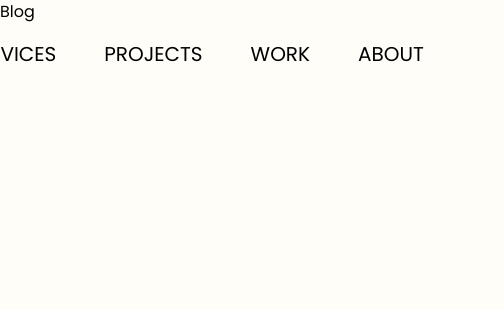
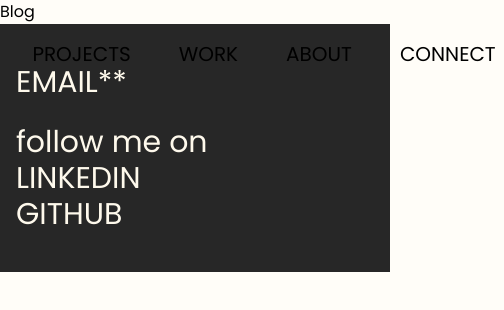
Before and after one commit to rjwilliams87/portfolio, a Next.js app: page /blog in a window 390 px wide. Shown: the top 310 px of the page, 504 px wide, since content can reach past the window. Built offline with nearby package versions, Linux system fonts and the light colour scheme; what @contentful/rich-text-types would draw is missing.

Commit message:
chore: contact component

```diff
--- a/src/app/layout.tsx
+++ b/src/app/layout.tsx
@@ -2,7 +2,7 @@
 import { Poppins } from "next/font/google";
 import { clsx } from "clsx";
 
-import { Navigation } from "@/global/components";
+import { Contact, Navigation } from "@/global/components";
 
 import "./globals.css";
 
@@ -26,6 +26,7 @@
       <body className={poppins.className}>
         <Navigation />
         {children}
+        <Contact />
       </body>
     </html>
   );
--- a/src/data/graphql/pages.graphql
+++ b/src/data/graphql/pages.graphql
@@ -55,6 +55,8 @@
         width
         height
       }
+      completionYear
+      tools
       __typename
     }
   }
--- a/src/data/schema/projects-schema.ts
+++ b/src/data/schema/projects-schema.ts
@@ -15,6 +15,8 @@
         description: generateRichTextSchema(),
         image: imageSchema,
         title: z.string(),
+        completionYear: z.string(),
+        tools: z.array(z.string()),
       }),
     ),
   }),
--- /dev/null
+++ b/src/global/components/contact/contact.tsx
@@ -0,0 +1,41 @@
+export function Contact() {
+  return (
+    <div
+      className="page-section bg-brand-background-dark text-brand-background lg:min-h-svh"
+      id="contact"
+    >
+      <div className="site-content-container">
+        {/* <h2 id="services">CONTACT</h2> */}
+        <div>
+          <a
+            className="text-3xl lg:text-8xl hover:text-brand-red"
+            href="mailto:ryanjacobwilliams@gmail.com"
+            target="_blank"
+          >
+            <span>EMAIL**</span>
+          </a>
+        </div>
+
+        <div className="pt-6 text-3xl">follow me on</div>
+        <div>
+          <a
+            className="text-3xl lg:text-8xl hover:text-brand-blue"
+            href="mailto:ryanjacobwilliams@gmail.com"
+            target="_blank"
+          >
+            <span>LINKEDIN</span>
+          </a>
+        </div>
+        <div>
+          <a
+            className="text-3xl lg:text-8xl hover:text-brand-orange"
+            href="mailto:ryanjacobwilliams@gmail.com"
+            target="_blank"
+          >
+            <span>GITHUB</span>
+          </a>
+        </div>
+      </div>
+    </div>
+  );
+}
--- /dev/null
+++ b/src/global/components/contact/index.ts
@@ -0,0 +1 @@
+export * from "./contact";
--- a/src/global/components/index.ts
+++ b/src/global/components/index.ts
@@ -1,4 +1,5 @@
 export * from "./accordion";
+export * from "./contact";
 export * from "./dynamic-component";
 export * from "./navigation";
 export * from "./pill";
--- a/src/global/components/navigation/navigation.content.ts
+++ b/src/global/components/navigation/navigation.content.ts
@@ -15,8 +15,8 @@
     href: "#about",
     label: "ABOUT",
   },
-  // {
-  //   href: "/blog",
-  //   label: "JOURNAL",
-  // },
+  {
+    href: "#contact",
+    label: "CONNECT",
+  },
 ];
--- a/src/global/components/rotating-cta/rotating-cta.tsx
+++ b/src/global/components/rotating-cta/rotating-cta.tsx
@@ -21,9 +21,9 @@
 
   return (
     <div className={styles.circle}>
-      <div className={styles.text}>
+      {/* <div className={styles.text}>
         <p>{content}</p>
-      </div>
+      </div> */}
     </div>
   );
 };
--- a/src/global/modules/projects/components/project/project.tsx
+++ b/src/global/modules/projects/components/project/project.tsx
@@ -1,6 +1,7 @@
 import { documentToReactComponents, type Options } from "@contentful/rich-text-react-renderer";
 import { BLOCKS } from "@contentful/rich-text-types";
 import { clsx } from "clsx";
+import dayjs from "dayjs";
 import Image from "next/image";
 
 import { ProjectItemEntry } from "@/data/schema";
@@ -13,8 +14,12 @@
   },
 };
 
+const formatToolsString = (tools: string[]) => tools.join(" | ");
+
+const Year = ({ date }: { date: string }) => <div>©{dayjs(date).format("YYYY")}</div>;
+
 export function Project(props: ProjectItemEntry & { index?: number }) {
-  const { description, title, image, index = 0 } = props;
+  const { description, completionYear, title, tools, image, index = 0 } = props;
 
   const containerStyles = clsx(s.root, {
     [s.reverse]: index % 2 !== 0,
@@ -34,8 +39,8 @@
       </div>
       <div className={clsx(s["project-details"])}>
         <div className="p-4 text-3xl w-full flex justify-between">
-          <div>©2022</div>
-          <div>REACT | NEXT | NODE</div>
+          <Year date={completionYear} />
+          <div>{formatToolsString(tools)}</div>
         </div>
         <div className={tContainerStyles}>
           <div className={titleStyles}>{title}</div>
```
Also changed, not shown: src/data/codegen/operations.ts (+5 -3 lines), src/data/codegen/types.ts (+44 -0 lines).
